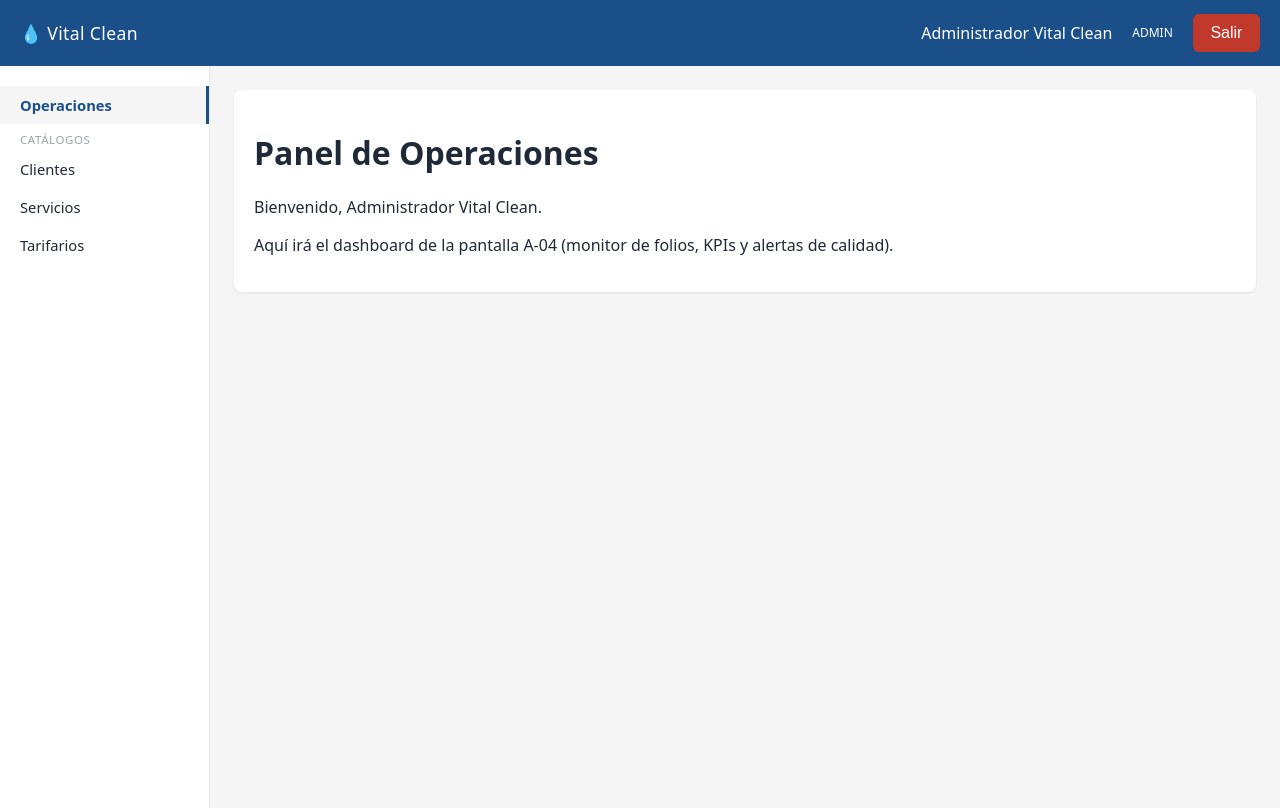
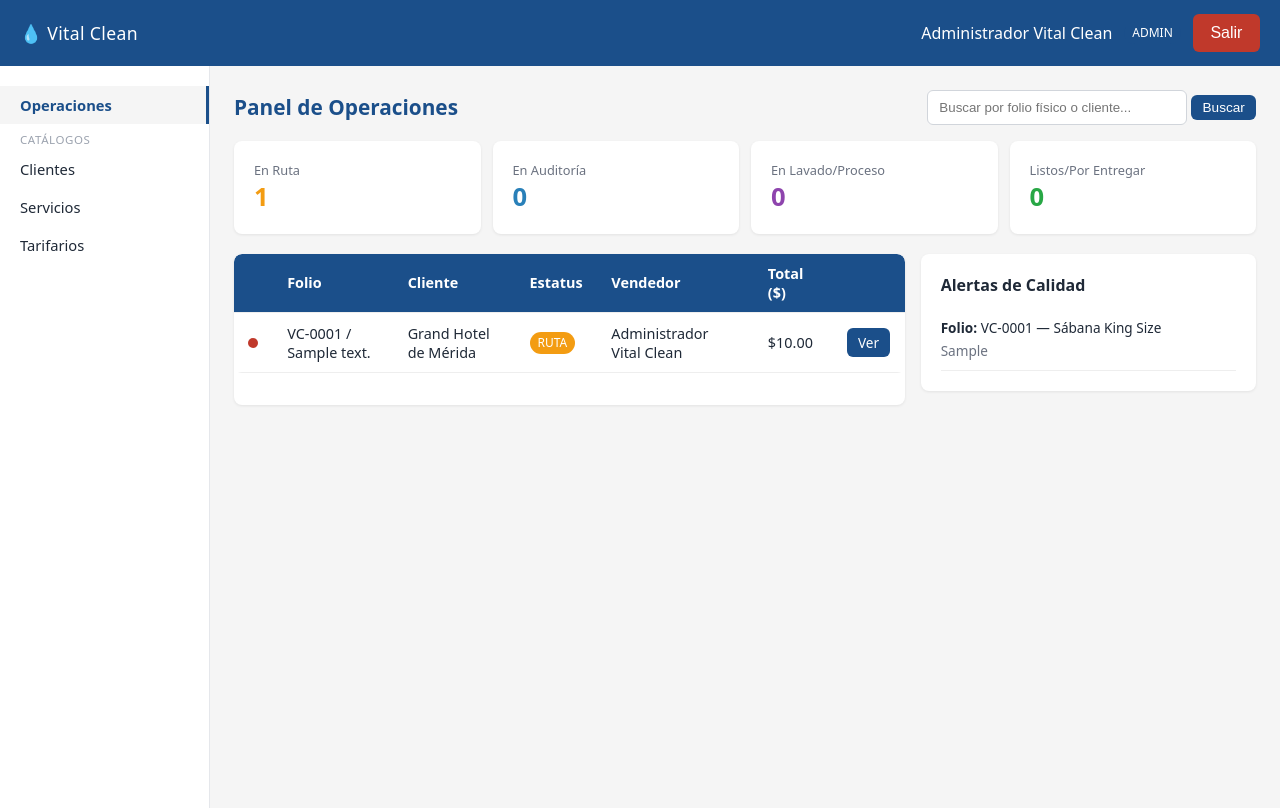
Before and after one commit to 311-Devs/vitalclean, a Laravel app: page /operaciones in a window 1280 px wide. Run offline with Laravel 12, Linux system fonts and the light colour scheme; a user stored in the database is signed in; data comes from the database, SQL or seed files in the repository; tables that the repository leaves empty hold one stand-in row (values such as "Sample post").

Commit message:
Implementa dashboard de Operaciones (pantalla A-04)
- DashboardController: KPIs por estatus_orden (En Ruta, En Auditoría,
  En Lavado/Proceso, Listos/Por Entregar), monitor de órdenes con
  buscador global por folio físico o nombre de cliente, y panel de
  Alertas de Calidad (ope_incidencias — hoy vacío porque el módulo de
  Planta que las genera no existe todavía, pero la vista ya está lista
  para cuando exista).
- NotaRemision::prioridad (accessor): Alta si el pedido está vencido,
  Media si vence hoy, Baja en cualquier otro caso — versión simplificada
  del sistema de alertas del SRS §11 con los datos que hoy existen (sin
  incidencias sin validar, que aún no se pueden crear).
- OrdenController: vista de detalle de cualquier folio desde el panel
  (a diferencia de vendedor.pedidos.show, no restringida al vendedor
  dueño) — precio_aplicado/subtotal se muestran como "Pendiente"
  mientras Planta no los procese (RN-01/RN-02).
- 9 tests nuevos (DashboardTest): RBAC (Admin/Operador sí, Vendedor
  no), conteo correcto de KPIs, los tres niveles de prioridad, filtro
  de búsqueda, y acceso al detalle sin importar el vendedor. 36/36
  tests pasando. Verificado además con smoke test HTTP real contra
  MariaDB usando un folio creado por el flujo de recolección real.

```diff
--- /dev/null
+++ b/app/Http/Controllers/Operaciones/DashboardController.php
@@ -0,0 +1,45 @@
+<?php
+
+namespace App\Http\Controllers\Operaciones;
+
+use App\Http\Controllers\Controller;
+use App\Models\Incidencia;
+use App\Models\NotaRemision;
+use Illuminate\Http\Request;
+use Illuminate\View\View;
+
+/**
+ * Pantalla A-04 — Panel de Operaciones / Monitor de Órdenes (Anexo Panel Web).
+ */
+class DashboardController extends Controller
+{
+    public function index(Request $request): View
+    {
+        $kpis = [
+            'en_ruta' => NotaRemision::where('estatus_orden', 'RUTA')->count(),
+            'en_auditoria' => NotaRemision::where('estatus_orden', 'PLANTA_RECIBIDO')->count(),
+            'en_proceso' => NotaRemision::where('estatus_orden', 'PROCESO')->count(),
+            'listos' => NotaRemision::where('estatus_orden', 'LISTO')->count(),
+        ];
+
+        $ordenes = NotaRemision::with(['cliente', 'vendedor'])
+            ->withSum('detalle as total', 'subtotal')
+            ->when($request->filled('buscar'), function ($query) use ($request) {
+                $buscar = $request->input('buscar');
+                $query->where(function ($q) use ($buscar) {
+                    $q->where('folio_fisico', 'like', "%{$buscar}%")
+                        ->orWhereHas('cliente', fn ($c) => $c->where('nombre_comercial', 'like', "%{$buscar}%"));
+                });
+            })
+            ->latest('fecha_recoleccion')
+            ->paginate(20)
+            ->withQueryString();
+
+        $alertasCalidad = Incidencia::with('detalle.notaRemision', 'detalle.servicio')
+            ->latest('created_at')
+            ->take(5)
+            ->get();
+
+        return view('operaciones.dashboard', compact('kpis', 'ordenes', 'alertasCalidad'));
+    }
+}
--- a/app/Models/NotaRemision.php
+++ b/app/Models/NotaRemision.php
@@ -53,4 +53,29 @@ class NotaRemision extends Model
     {
         return 'folio_sistema';
     }
+
+    /**
+     * Prioridad para el Monitor de Órdenes (SRS §11, sistema de alertas),
+     * simplificada a lo que hoy se puede derivar de los datos existentes:
+     * Alta = pedido vencido; Media = vence hoy; Baja = todo lo demás.
+     * No incluye aún incidencias sin validar (ese módulo no existe todavía).
+     */
+    public function getPrioridadAttribute(): string
+    {
+        if (in_array($this->estatus_orden, ['ENTREGADO', 'CANCELADO'], true) || ! $this->fecha_entrega_prog) {
+            return 'baja';
+        }
+
+        $hoy = now()->startOfDay();
+
+        if ($this->fecha_entrega_prog->lt($hoy)) {
+            return 'alta';
+        }
+
+        if ($this->fecha_entrega_prog->isSameDay($hoy)) {
+            return 'media';
+        }
+
+        return 'baja';
+    }
 }
--- a/resources/views/operaciones/dashboard.blade.php
+++ b/resources/views/operaciones/dashboard.blade.php
@@ -3,9 +3,79 @@
 @section('title', 'Vital Clean — Operaciones')
 
 @section('content')
-    <div class="card">
+    <div class="page-header">
         <h1>Panel de Operaciones</h1>
-        <p>Bienvenido, {{ auth()->user()->nombre_completo ?? auth()->user()->username }}.</p>
-        <p>Aquí irá el dashboard de la pantalla A-04 (monitor de folios, KPIs y alertas de calidad).</p>
+        <form method="GET" action="{{ route('operaciones.dashboard') }}">
+            <input type="text" name="buscar" placeholder="Buscar por folio físico o cliente..."
+                   value="{{ request('buscar') }}"
+                   style="padding:.55rem .7rem; border:1px solid #d1d5db; border-radius:.375rem; min-width:260px;">
+            <button type="submit" class="btn btn-sm">Buscar</button>
+            @if (request('buscar'))
+                <a href="{{ route('operaciones.dashboard') }}" class="btn btn-sm btn-secondary">Limpiar</a>
+            @endif
+        </form>
+    </div>
+
+    <div style="display:grid; grid-template-columns:repeat(auto-fit, minmax(140px, 1fr)); gap:.75rem; margin-bottom:1.25rem;">
+        <div class="card"><div style="font-size:.8rem; color:#6b7280;">En Ruta</div><div style="font-size:1.6rem; font-weight:700; color:var(--amarillo);">{{ $kpis['en_ruta'] }}</div></div>
+        <div class="card"><div style="font-size:.8rem; color:#6b7280;">En Auditoría</div><div style="font-size:1.6rem; font-weight:700; color:var(--azul-claro);">{{ $kpis['en_auditoria'] }}</div></div>
+        <div class="card"><div style="font-size:.8rem; color:#6b7280;">En Lavado/Proceso</div><div style="font-size:1.6rem; font-weight:700; color:#8e44ad;">{{ $kpis['en_proceso'] }}</div></div>
+        <div class="card"><div style="font-size:.8rem; color:#6b7280;">Listos/Por Entregar</div><div style="font-size:1.6rem; font-weight:700; color:#28a745;">{{ $kpis['listos'] }}</div></div>
+    </div>
+
+    <div style="display:grid; grid-template-columns:2fr 1fr; gap:1rem; align-items:start;">
+        <div class="card" style="padding:0; overflow-x:auto;">
+            <table class="data-table">
+                <thead>
+                    <tr>
+                        <th></th>
+                        <th>Folio</th>
+                        <th>Cliente</th>
+                        <th>Estatus</th>
+                        <th>Vendedor</th>
+                        <th>Total ($)</th>
+                        <th></th>
+                    </tr>
+                </thead>
+                <tbody>
+                    @forelse ($ordenes as $orden)
+                        <tr>
+                            <td>
+                                @php
+                                    $colorPrioridad = ['alta' => 'var(--rojo)', 'media' => 'var(--amarillo)', 'baja' => 'var(--azul-claro)'][$orden->prioridad];
+                                @endphp
+                                <span title="Prioridad {{ ucfirst($orden->prioridad) }}"
+                                      style="display:inline-block; width:10px; height:10px; border-radius:50%; background:{{ $colorPrioridad }};"></span>
+                            </td>
+                            <td>VC-{{ str_pad($orden->folio_sistema, 4, '0', STR_PAD_LEFT) }} / {{ $orden->folio_fisico }}</td>
+                            <td>{{ $orden->cliente->nombre_comercial }}</td>
+                            <td><span class="badge badge-{{ strtolower($orden->estatus_orden) }}">{{ $orden->estatus_orden }}</span></td>
+                            <td>{{ $orden->vendedor->nombre_completo ?? $orden->vendedor->username }}</td>
+                            <td>{{ $orden->total !== null ? '$'.number_format($orden->total, 2) : 'Pendiente' }}</td>
+                            <td><a class="btn btn-sm" href="{{ route('operaciones.ordenes.show', $orden) }}">Ver</a></td>
+                        </tr>
+                    @empty
+                        <tr><td colspan="7">No hay folios que coincidan con la búsqueda.</td></tr>
+                    @endforelse
+                </tbody>
+            </table>
+            <div style="padding:1rem;">{{ $ordenes->links() }}</div>
+        </div>
+
+        <div class="card">
+            <h2 style="font-size:1rem; margin-top:0;">Alertas de Calidad</h2>
+            @forelse ($alertasCalidad as $incidencia)
+                <div style="border-bottom:1px solid #eee; padding:.6rem 0; font-size:.85rem;">
+                    <p style="margin:0 0 .25rem;">
+                        <strong>Folio:</strong>
+                        VC-{{ str_pad($incidencia->detalle->notaRemision->folio_sistema, 4, '0', STR_PAD_LEFT) }}
+                        — {{ $incidencia->detalle->servicio->descripcion }}
+                    </p>
+                    <p style="margin:0; color:#6b7280;">{{ $incidencia->comentario ?? 'Sin descripción' }}</p>
+                </div>
+            @empty
+                <p style="color:#6b7280; font-size:.85rem;">Sin incidencias reportadas.</p>
+            @endforelse
+        </div>
     </div>
 @endsection
--- a/routes/web.php
+++ b/routes/web.php
@@ -2,6 +2,8 @@
 
 use App\Http\Controllers\Auth\LoginController;
 use App\Http\Controllers\Operaciones\ClienteController;
+use App\Http\Controllers\Operaciones\DashboardController;
+use App\Http\Controllers\Operaciones\OrdenController;
 use App\Http\Controllers\Operaciones\ServicioController;
 use App\Http\Controllers\Operaciones\TarifaClienteController;
 use App\Http\Controllers\Vendedor\PedidoController;
@@ -34,9 +36,8 @@ Route::middleware(['auth', 'role:ADMIN,OPERADOR'])
     ->prefix('operaciones')
     ->name('operaciones.')
     ->group(function () {
-        Route::get('/', function () {
-            return view('operaciones.dashboard');
-        })->name('dashboard');
+        Route::get('/', [DashboardController::class, 'index'])->name('dashboard');
+        Route::get('/ordenes/{orden}', [OrdenController::class, 'show'])->name('ordenes.show');
 
         // Catálogos (A-02, A-03, A-06): "gestiona precios personalizados por
         // cliente" es responsabilidad del Administrador — solo ADMIN.
```
Also changed, not shown: app/Http/Controllers/Operaciones/OrdenController.php (added, +22 -0 lines), resources/views/operaciones/ordenes/show.blade.php (added, +54 -0 lines), tests/Feature/DashboardTest.php (added, +120 -0 lines).
